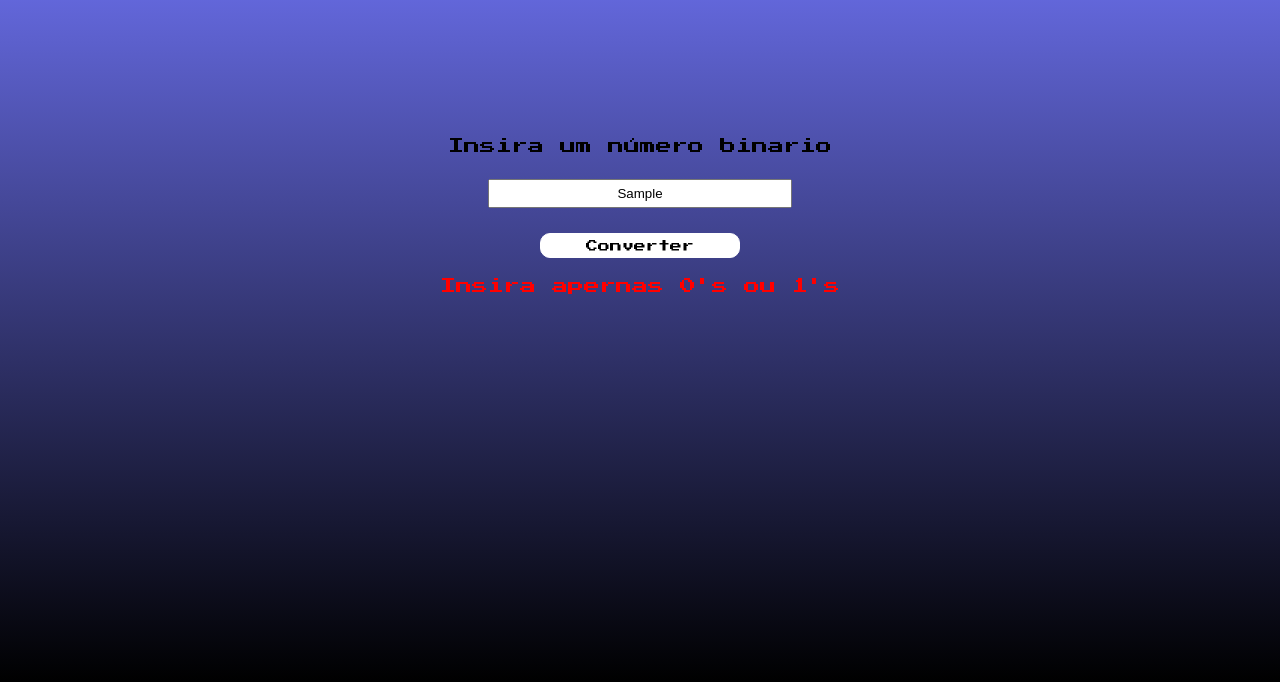
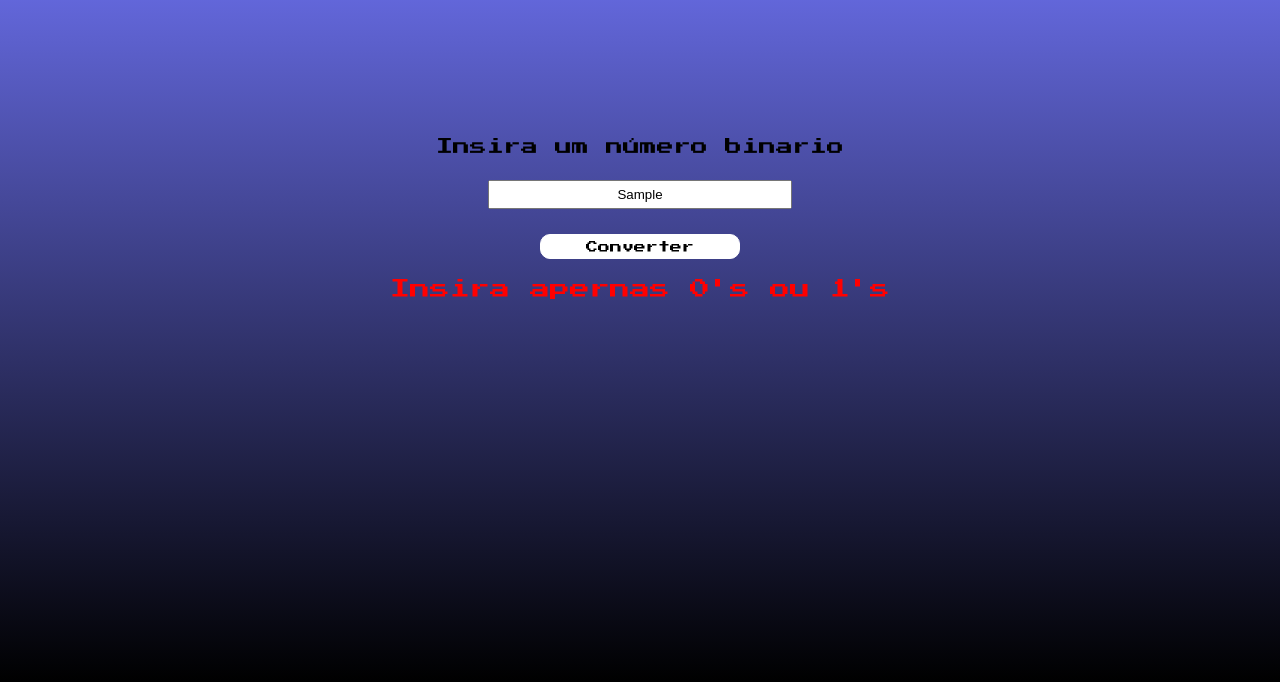
Before and after one commit to Matheus-Gondra/AppIdeas, a plain HTML site: page Bin2Dec/index.html in a window 1280 px wide. Both pictures are taken after typing "Sample" into the empty fields and a click on the button "Converter". Shown: the part 118-800 px from the top of the page. Drawn offline with Linux system fonts and the light colour scheme.

Commit message:
Mudando tamanho da font dos elementos

```diff
--- a/Bin2Dec/style.css
+++ b/Bin2Dec/style.css
@@ -34,6 +34,10 @@ main {
     margin-top: 6em;
 }
 
+label {
+    font-size: 17px;
+}
+
 input {
     width: 300px;
     margin: 25px 0;
@@ -46,7 +50,7 @@ input {
 }
 
 .output {
-    font-size: 15px;
+    font-size: 17px;
     text-align: center;
     font-weight: 500;
 
@@ -82,4 +86,5 @@ button {
 span {
     margin-top: 20px;
     color: white;
+    font-size: 20px;
 }
```
